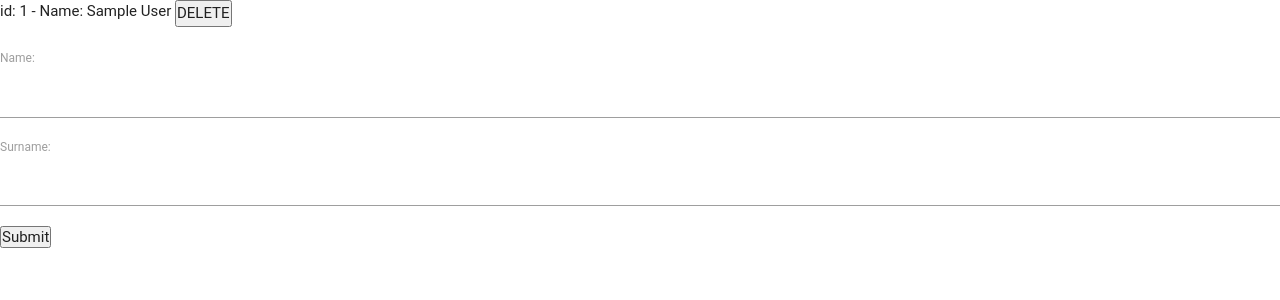
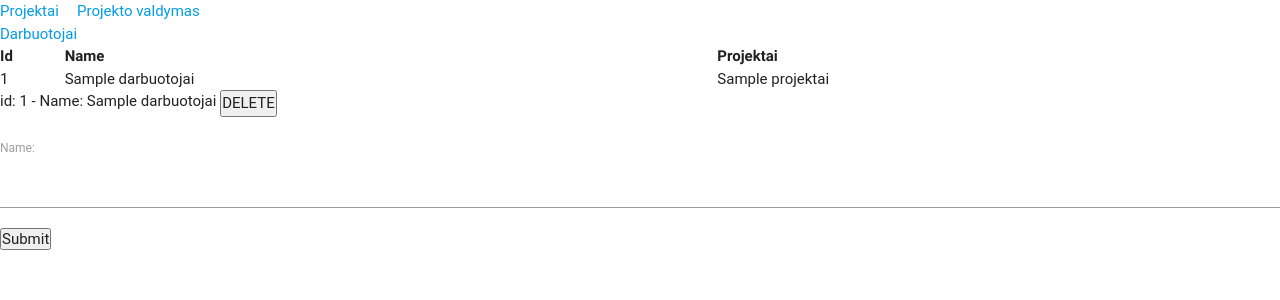
Before and after one commit to JonasDudonis/PHP-CRUD-Project-Manager, a PHP site: page / in a window 1280 px wide. Shown: the top 300 px of the page. Run offline with PHP 8.4, Linux system fonts and the light colour scheme; tables that the repository leaves empty or names only in its code hold one stand-in row (values such as "Sample post"); some web fonts are replaced.

Commit message:
task 1 - DB_READ commit

```diff
--- a/index.php
+++ b/index.php
@@ -14,16 +14,51 @@
         $username = 'root';
         $password = 'mysql';
         $dbname = 'projects';
+        $table = 'darbuotojai';
+
+        if(isset($_GET['path']) and $_GET['path'] !== $table){
+            if($_GET['path'] == 'darbuotojai' or $_GET['path'] == 'projektai')
+                $table = $_GET['path'];
+        }
 
         $conn = mysqli_connect($servername, $username, $password, $dbname);
         if(!$conn)
         die("Connection failed: ". mysqli_connect_error());
 
+        $sql = "SELECT " . $table. ".id, " . $table.".name, " . ($table === 'projektai' ? 'darbuotojai' : 'projektai' ) . ".name " . "FROM " . $table .
+            " LEFT JOIN " . ($table === 'projektai' ? 'darbuotojai' : 'projektai') .
+            " ON " . ($table === 'projektai' ? 'darbuotojai.proj_id = projektai.id' : 'darbuotojai.proj_id = projektai.id');
+
+        $stmt = $conn->prepare($sql);
+        $stmt->execute();
+        $stmt->bind_result($id, $mainProjectName, $relatedEmployeeName);
+?>
+    <header>
+        <div>
+            <a href="?path=projektai" class="" style="">Projekto valdymas</a>
+            <ul id="nav-mobile" class="left">
+            <li><a href="?path=projektai">Projektai</a></li>
+            <li><a href="?path=darbuotojai">Darbuotojai</a></li>
+            </ul>
+        </div>
+    </header>
+
+    <?php
+        echo '<table><th>Id</th><th>Name</th><th>' . ($table === 'projektai' ? 'Darbuotojai' : 'Projektai') . '</th>';
+        while ($stmt->fetch()){
+        echo "<tr><td>" . $id . "</td><td>" . $mainProjectName . "</td><td>" . $relatedEmployeeName . "</td></tr>";
+    }
+        echo '</table>';
+    ?>
+
+    <?php
+
+    // CREATE NEW EMPLOYEE LOGIC
+
         if(isset($_POST['create_employee'])){
-            $stmt = $conn->prepare('INSERT INTO darbuotojai (fname, lname) VALUES (?, ?)');
-            $stmt->bind_param('ss', $fname, $lname);
-            $fname = $_POST['fname'];
-            $lname = $_POST['lname'];
+            $stmt = $conn->prepare('INSERT INTO darbuotojai (name) VALUES (?)');
+            $stmt->bind_param('s', $name);
+            $name = $_POST['name'];
 
             $stmt->execute();
             $stmt->close();
@@ -36,7 +71,7 @@
 
     if ($result->num_rows > 0) {
         while($row = $result->fetch_assoc()) {
-          echo "id: " . $row["id"]. " - Name: " . $row["fname"]. " " . $row["lname"]. " " . " ";
+          echo "id: " . $row["id"]. " - Name: " . $row["name"]. " ";
           print("<button>DELETE</button><br>");
         }
     } else {
@@ -45,12 +80,11 @@
 
     $conn->close();
     ?>
+
     <br>
     <form action="" method="POST">
         <label for="fname">Name:</label><br>
-        <input type="text" id="fname" name="fname" value=""><br>
-        <label for="lname">Surname:</label><br>
-        <input type="text" id="lname" name="lname" value=""><br>
+        <input type="text" id="name" name="name" value=""><br>
         <input type="submit" name="create_employee" value="Submit">
     </form>
 </body>
--- a/style.css
+++ b/style.css
@@ -6,3 +6,9 @@ body * {
     box-sizing: border-box;
     font-family: sans-serif, 'Gill Sans', 'Gill Sans MT', Calibri, 'Trebuchet MS',
 }
+
+header {
+    display: flex;
+    width: 100%;
+    flex-direction: column;
+}
```
Also changed, not shown: test.php (added, +57 -0 lines).
